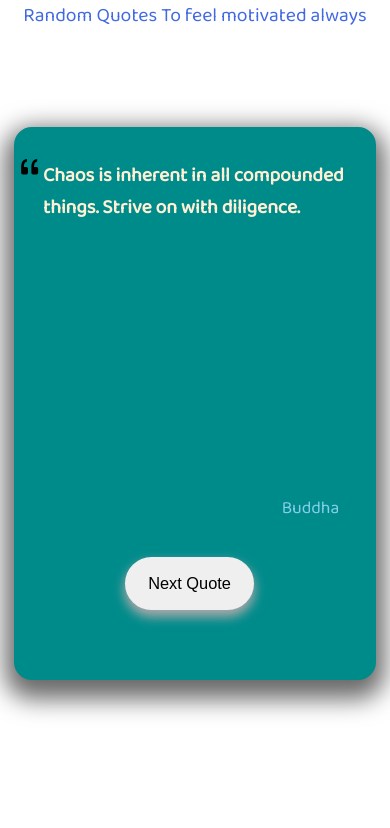
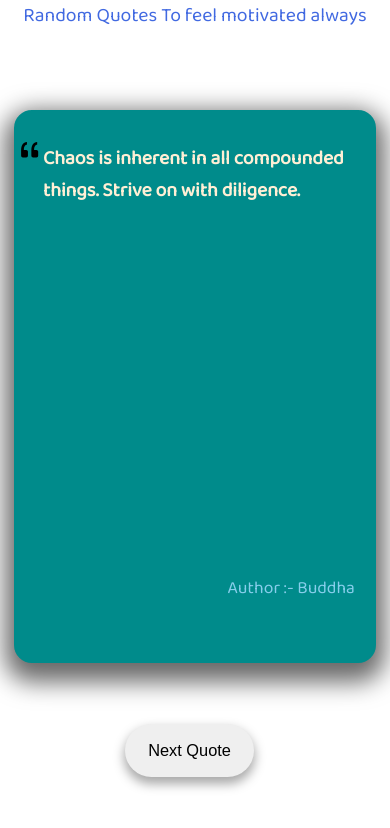
Before and after one commit to Utkp5/Quotes-API, a plain HTML site: page index.html in a window 390 px wide. Drawn offline with Linux system fonts and the light colour scheme.

Commit message:
change responsivenes

```diff
--- a/index.css
+++ b/index.css
@@ -12,7 +12,7 @@
 }
 .container
 {
-    height: 90vh;
+    height: 82vh;
     width: 100vw;
     display: flex;
     justify-content: center;
@@ -61,12 +61,11 @@
 {
     padding: 2vh 6vw;
     position: relative;
-    top: 30vh;
     font-size: 1.5vw;
     border-radius: 30px;
     outline: none;
     border: none;
-    left: 24vw;
+    left: 38vw;
     cursor: pointer;
     box-shadow: 0px 6px 11px 1px darkgrey;
 }
@@ -83,20 +82,39 @@
     .quote
     {
         margin-left: 11vw;
+        height: 33vh;
+    }
+    .author
+    {
+        top: 10vh;
+        left: 40vw;
     }
     .button
     {
-        left: 25vw;
+        left: 39vw;
     }
+
 }
 @media (max-width:960px) {
     .quote
     {
-        margin-left: 13vw;
+        margin-left: 5vw;
+        width: 63vw;
+        height: 24vh;
+    }
+    .bi-quote
+    {
+        left: 0;
+    }
+    .author
+    {
+        top: 18vh;
+        width: 29vw;
+        left: 34vw;
     }
     .button
     {
-        left: 23vw;
+        left: 39vw;
     }
     .navbar
     {
@@ -110,17 +128,18 @@
     }
     .button
     {
-        left: 25vw;
+        left: 39vw;
     }
     .bi-quote
     {
         left: 0rem;
+        width: 2rem;
     }
 }
 @media (max-width:670px) {
     .quote
     {
-        margin-left: 9vw;
+        margin-left: 7vw;
     }
     .author
     {
@@ -138,7 +157,7 @@
     }
     .Quote_container
     {
-        height: 40vh;
+        height: 60vh;
         width: 89vw;
     }
     .bi-quote
@@ -152,18 +171,20 @@
         width: 75vw;
         margin-top: 0vh;
         margin-left: 9vw;
+        height: 36vh;
     }
     .author
     {
-        left: 54vw;
-        top: 8vh;
+        left: 34vw;
+        top: 7vh;
         font-size: 3vw;
+        width: 50vw;
     }
     .button
     {
-        left: 33vw;
-        top: 10vh;
-        font-size: 2.2vw;
+        left: 36.5vw;
+        top: 0vh;
+        font-size: 3.2vw;
     }
  }
 
@@ -174,7 +195,7 @@
     }
     .container
     {
-        height: 88vh;
+        height: 84vh;
     }
     .Quote_container
     {
@@ -188,21 +209,36 @@
     }
     .quote
     {
-            font-size: 5vw;
-    width: 80vw;
-    margin-top: 0vh;
-    margin-left: 7vw;
+        font-size: 5vw;
+        height: 48vh;
+        width: 80vw;
+        margin-left: 7vw;
     }
     .author
     {
-            left: 60vw;
-    top: 32vh;
-    font-size: 4.5vw;
+        left: 11vw;
+        top: 3vh;
+        font-size: 4.5vw;
+        width: 76vw;
     }
     .button
     {
-            left: 28vw;
-    top: 36vh;
-    font-size: 4.2vw;
+        left: 32vw;
+        top: -2vh;
+        font-size: 4.2vw;
     }
 }
+@media (max-width:300px) {
+    .Quote_container
+    {
+        height: 55vh;
+    }
+    .quote
+    {
+        height: 42vh;
+    }
+    .button
+    {
+        top: -9vh;
+    }
+}
--- a/index.html
+++ b/index.html
@@ -16,10 +16,10 @@
           <path d="M12 12a1 1 0 0 0 1-1V8.558a1 1 0 0 0-1-1h-1.388c0-.351.021-.703.062-1.054.062-.372.166-.703.31-.992.145-.29.331-.517.559-.683.227-.186.516-.279.868-.279V3c-.579 0-1.085.124-1.52.372a3.322 3.322 0 0 0-1.085.992 4.92 4.92 0 0 0-.62 1.458A7.712 7.712 0 0 0 9 7.558V11a1 1 0 0 0 1 1h2Zm-6 0a1 1 0 0 0 1-1V8.558a1 1 0 0 0-1-1H4.612c0-.351.021-.703.062-1.054.062-.372.166-.703.31-.992.145-.29.331-.517.559-.683.227-.186.516-.279.868-.279V3c-.579 0-1.085.124-1.52.372a3.322 3.322 0 0 0-1.085.992 4.92 4.92 0 0 0-.62 1.458A7.712 7.712 0 0 0 3 7.558V11a1 1 0 0 0 1 1h2Z"/>
         </svg>
         <h2 class="quote">Chaos is inherent in all compounded things. Strive on with diligence.</h2>
-        <p class="author">Buddha</p>
-        <button class="button">Next Quote</button>
+        <p class="author">Author :- Buddha</p>
       </div>
     </div>
+    <button class="button">Next Quote</button>
     <script src="./index.js"></script>
   </body>
 </html>
--- a/index.js
+++ b/index.js
@@ -11,6 +11,13 @@ const randomQuotes = () =>
 //   console.log(data[randomnumber].author);
   Quote.innerText = `${data[randomnumber].text}`;
   Author.innerText = `Author :- ${data[randomnumber].author}`;
+
+  // To change backgroundColor
+  const randomColor = () => {
+    var randomColor = Math.floor(Math.random()*16777215).toString(16); //we can simply write these line without making arrow function, there is no logic behind of writing arrow function ( <-- for confusion purpose).
+    Generate.style.backgroundColor = '#' + randomColor;
+  }
+  randomColor();
 };
 
 const getQuotes = async () => {
```
